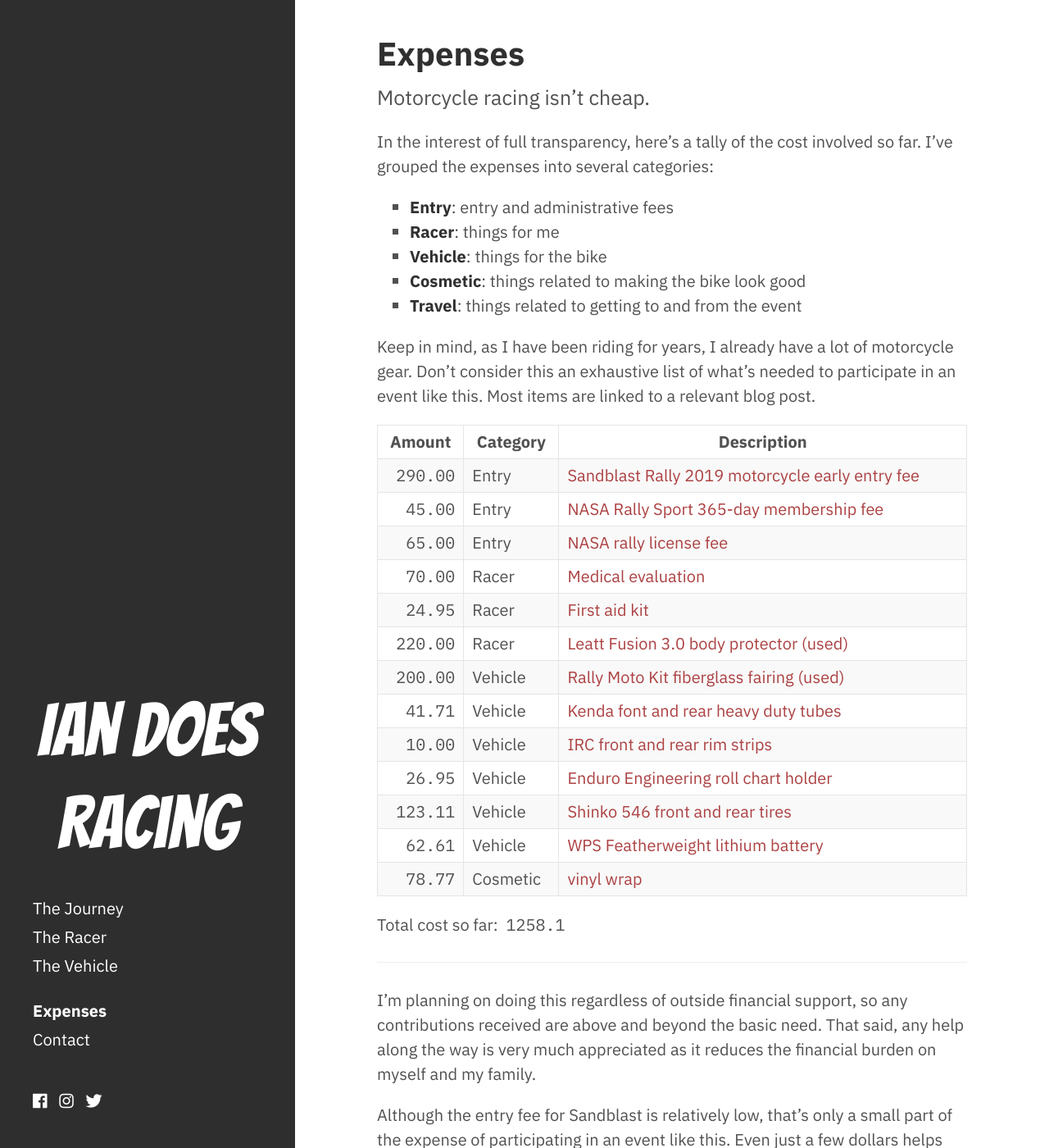
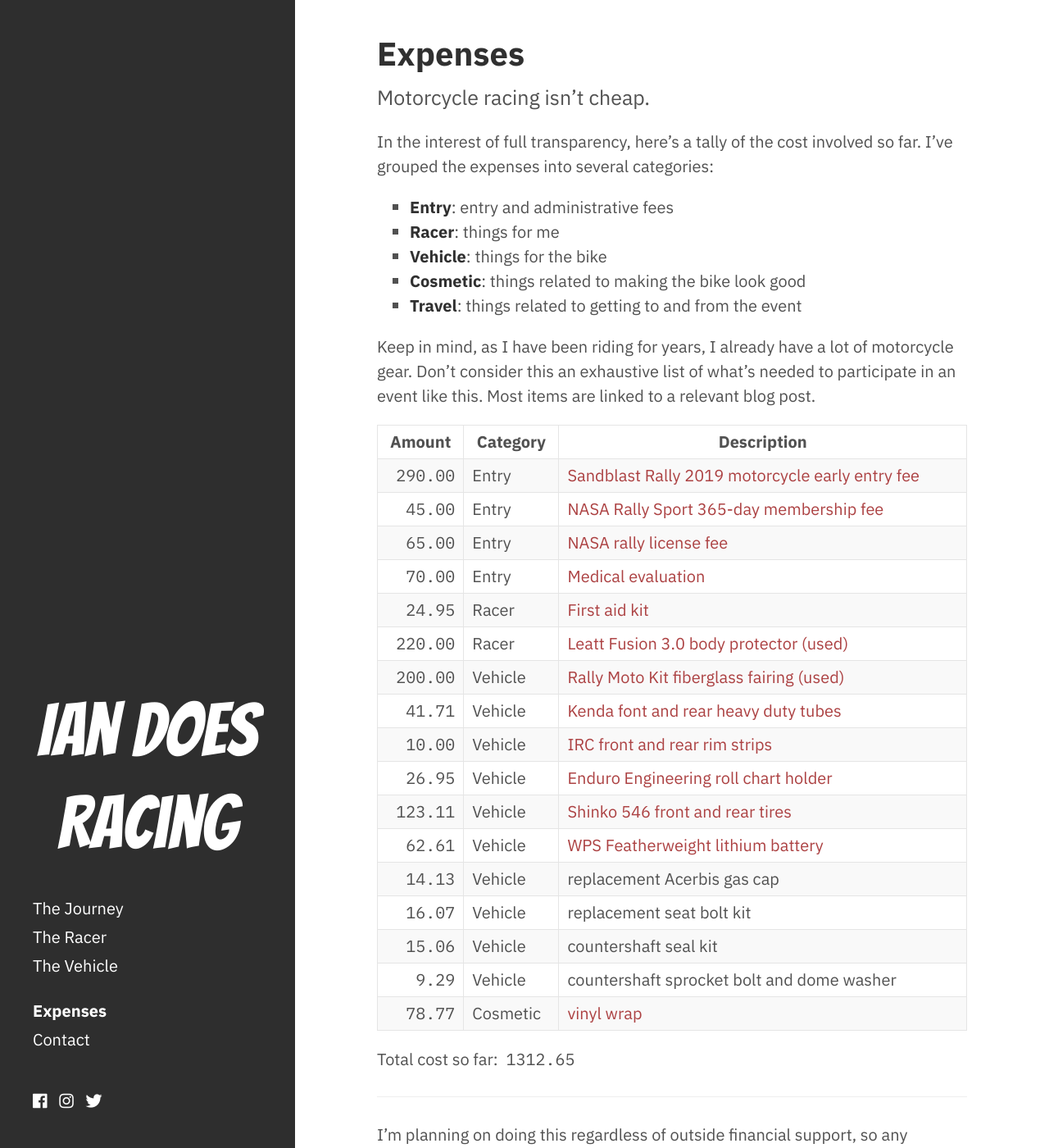
Before and after one commit to icooper/iandoesracing, a Jekyll site: the page built from expenses.md, in a window 1280 px wide and 1400 px high. Shown: the whole window at 82% size. Built offline with Jekyll 4.4.1, drawn with Linux system fonts in a browser that asks for light colours; nearby versions of some CDN libraries.

Commit message:
more expenses

```diff
--- a/expenses.md
+++ b/expenses.md
@@ -23,7 +23,7 @@
 | 290.00 | Entry    | [Sandblast Rally 2019 motorcycle early entry fee]({% link _posts/2019-01-09-fees-fees-fees.md %}) |
 |  45.00 | Entry    | [NASA Rally Sport 365-day membership fee]({% link _posts/2019-01-09-fees-fees-fees.md %}) |
 |  65.00 | Entry    | [NASA rally license fee]({% link _posts/2019-01-09-fees-fees-fees.md %}) |
-|  70.00 | Racer    | [Medical evaluation]({% link _posts/2019-01-22-medical-eval.md %}) |
+|  70.00 | Entry    | [Medical evaluation]({% link _posts/2019-01-22-medical-eval.md %}) |
 |  24.95 | Racer    | [First aid kit]({% link _posts/2019-01-09-first-aid-kit.md %}) |
 | 220.00 | Racer    | [Leatt Fusion 3.0 body protector (used)]({% link _posts/2019-01-08-rider-protection.md %}) |
 | 200.00 | Vehicle  | [Rally Moto Kit fiberglass fairing (used)]({% link _posts/2019-01-04-rally-fairing-replacement.md %}) |
@@ -32,6 +32,10 @@
 |  26.95 | Vehicle  | [Enduro Engineering roll chart holder]({% link _posts/2019-01-21-navigation-equipment.md %}) |
 | 123.11 | Vehicle  | [Shinko 546 front and rear tires]({% link _posts/2019-01-10-new-shoes.md %}) |
 |  62.61 | Vehicle  | [WPS Featherweight lithium battery]({% link _posts/2019-01-08-new-battery.md %}) |
+|  14.13 | Vehicle  | replacement Acerbis gas cap |
+|  16.07 | Vehicle  | replacement seat bolt kit |
+|  15.06 | Vehicle  | countershaft seal kit |
+|   9.29 | Vehicle  | countershaft sprocket bolt and dome washer |
 |  78.77 | Cosmetic | [vinyl wrap]({% link _posts/2019-01-15-graphics-part-1.md %}) |
 
 <p id="total" markdown="1">Total cost so far: `not cheap`</p>
```
